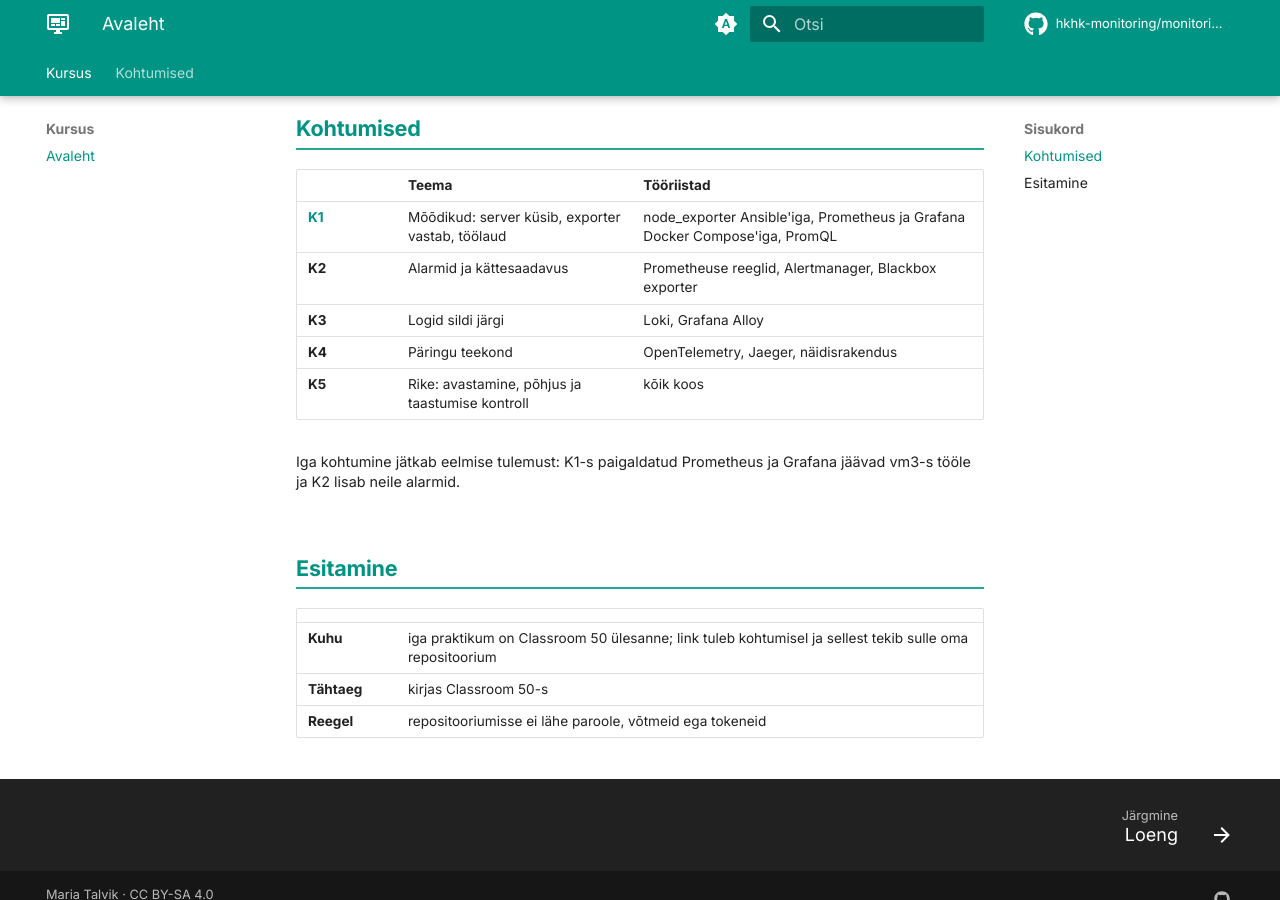
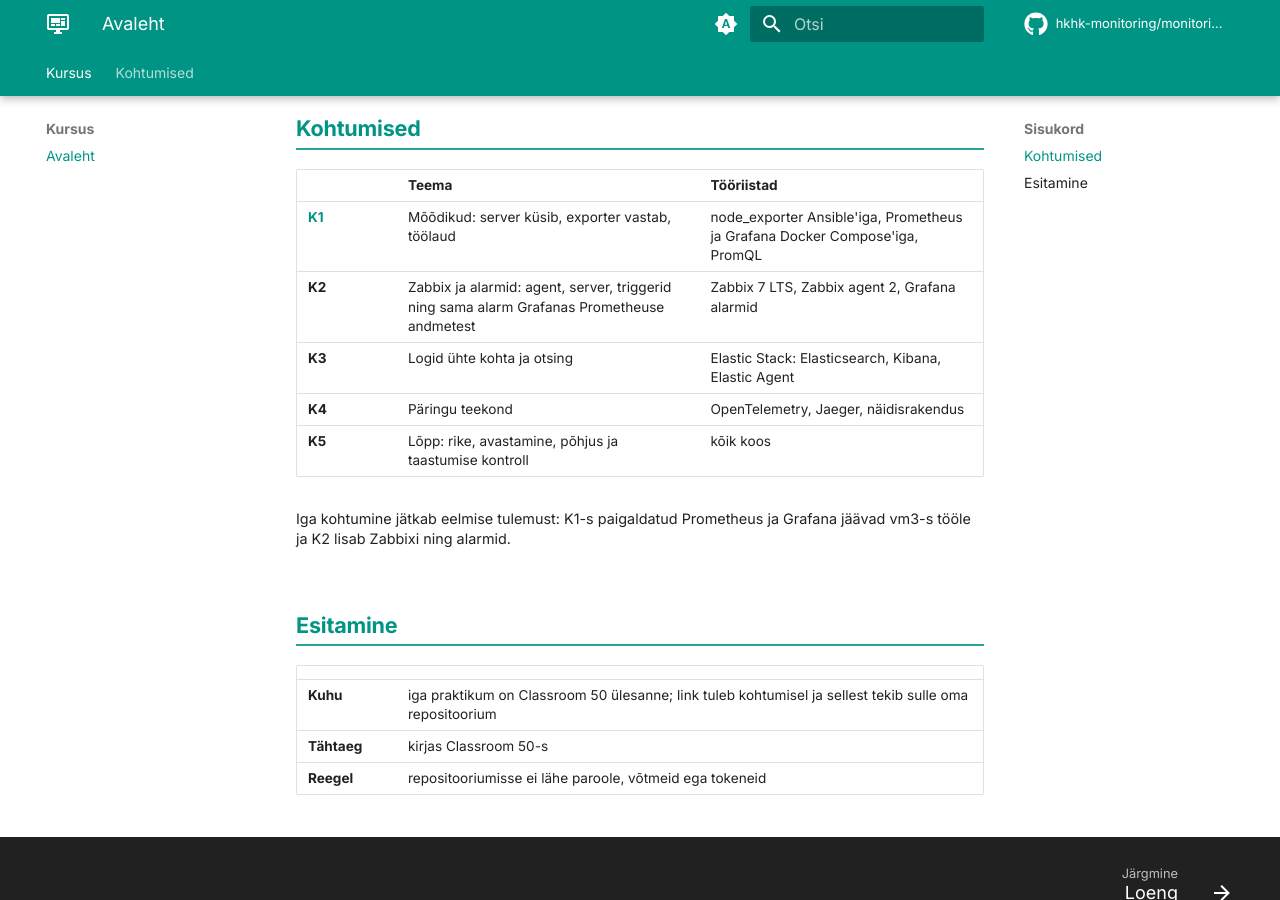
Before and after one commit to hkhk-monitoring/monitoring-lite, an MkDocs documentation site: the page built from docs/index.md, in a window 1280 px wide and 900 px high, scrolled down 579 px. Built offline with MkDocs 1.6.1 and Material for MkDocs 9.7.7, drawn with Linux system fonts in a browser that asks for light colours; comment, search, counter and statistics services are not loaded.

Commit message:
Kava: K1 Prometheus ja Grafana, K2 Zabbix ja alarmid, K3 Elastic, K4 OpenTelemetry ja Jaeger, K5 lõpp; K1 viited ja joonised uue kava järgi

```diff
--- a/docs/index.md
+++ b/docs/index.md
@@ -32,12 +32,12 @@ tags:
 | | Teema | Tööriistad |
 |---|---|---|
 | **[K1](k01/lecture.md)** | Mõõdikud: server küsib, exporter vastab, töölaud | node_exporter Ansible'iga, Prometheus ja Grafana Docker Compose'iga, PromQL |
-| **K2** | Alarmid ja kättesaadavus | Prometheuse reeglid, Alertmanager, Blackbox exporter |
-| **K3** | Logid sildi järgi | Loki, Grafana Alloy |
+| **K2** | Zabbix ja alarmid: agent, server, triggerid ning sama alarm Grafanas Prometheuse andmetest | Zabbix 7 LTS, Zabbix agent 2, Grafana alarmid |
+| **K3** | Logid ühte kohta ja otsing | Elastic Stack: Elasticsearch, Kibana, Elastic Agent |
 | **K4** | Päringu teekond | OpenTelemetry, Jaeger, näidisrakendus |
-| **K5** | Rike: avastamine, põhjus ja taastumise kontroll | kõik koos |
+| **K5** | Lõpp: rike, avastamine, põhjus ja taastumise kontroll | kõik koos |
 
-Iga kohtumine jätkab eelmise tulemust: K1-s paigaldatud Prometheus ja Grafana jäävad vm3-s tööle ja K2 lisab neile alarmid.
+Iga kohtumine jätkab eelmise tulemust: K1-s paigaldatud Prometheus ja Grafana jäävad vm3-s tööle ja K2 lisab Zabbixi ning alarmid.
 
 ## Esitamine
 
```
Also changed, not shown: docs/k01/lab.md (+1 -1 lines), docs/k01/lecture.md (+7 -7 lines), docs/images/k01_komplektid.svg, docs/images/k01_ylesehitus.svg.
